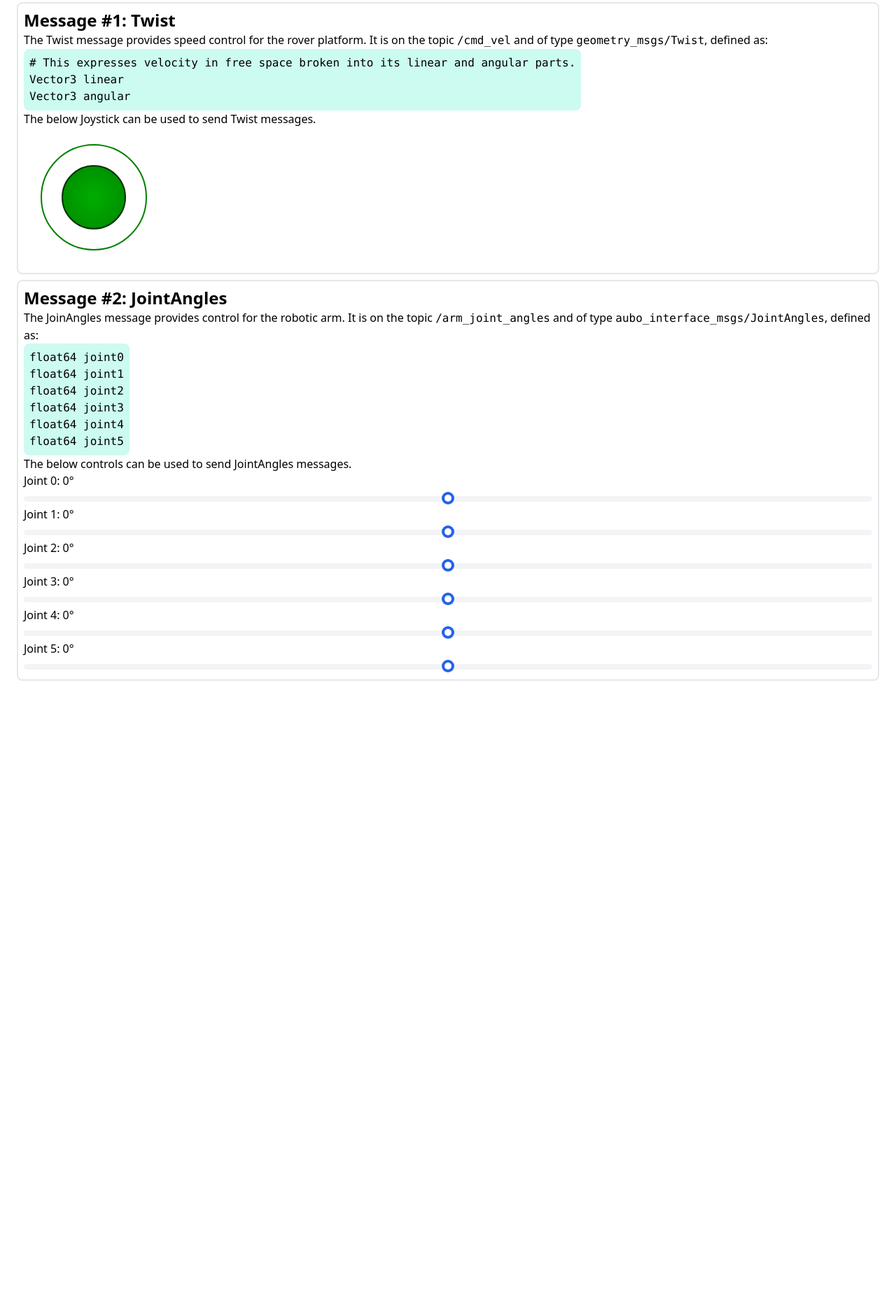
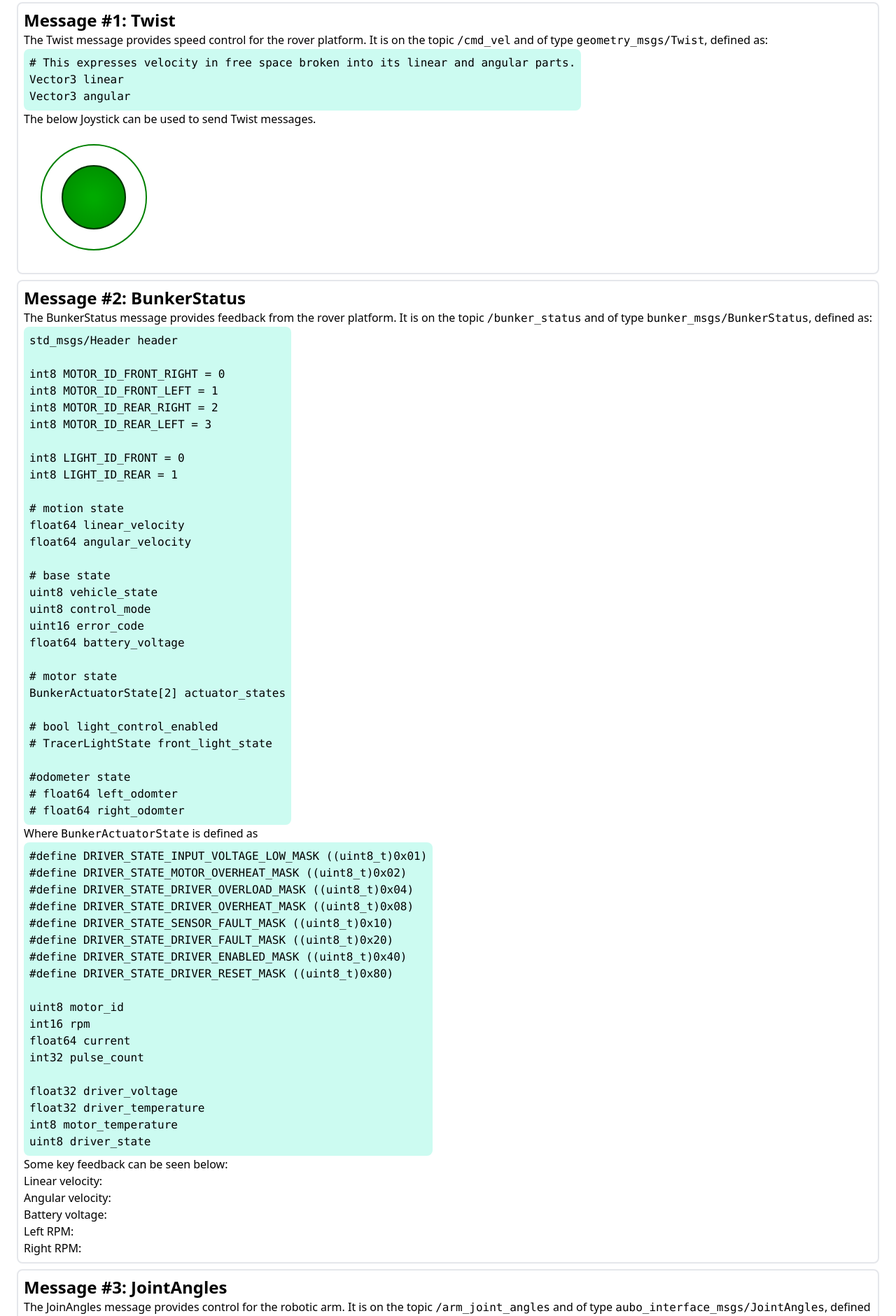
Before and after one commit to calebrodgers/robot_websocket_control, a plain HTML site: page index.html in a window 1280 px wide. Shown: the part 189-2070 px from the top of the page at 70% size. Before the commit the page ends 1186 px from the top, so only its background shows below. Drawn offline with Linux system fonts and the light colour scheme.

Commit message:
Add Bunker Status

```diff
--- a/index.html
+++ b/index.html
@@ -58,8 +58,79 @@ Vector3 angular</pre>
         <div id="joyDiv" style="width:200px; height:200px;"></div>
     </div>
 
+
     <div class="m-2 p-2 border-2 rounded-lg">
-        <h2 class="text-2xl font-bold">Message #2: JointAngles</h2>
+        <h2 class="text-2xl font-bold">Message #2: BunkerStatus</h2>
+        The BunkerStatus message provides feedback from the rover platform. It is on the topic
+        <code>/bunker_status</code> and of
+        type
+        <code>bunker_msgs/BunkerStatus</code>, defined as:
+        <pre class="bg-teal-100 p-2 rounded-lg w-fit">
+std_msgs/Header header
+
+int8 MOTOR_ID_FRONT_RIGHT = 0
+int8 MOTOR_ID_FRONT_LEFT = 1
+int8 MOTOR_ID_REAR_RIGHT = 2
+int8 MOTOR_ID_REAR_LEFT = 3
+
+int8 LIGHT_ID_FRONT = 0
+int8 LIGHT_ID_REAR = 1
+
+# motion state
+float64 linear_velocity
+float64 angular_velocity
+
+# base state
+uint8 vehicle_state
+uint8 control_mode
+uint16 error_code
+float64 battery_voltage
+
+# motor state
+BunkerActuatorState[2] actuator_states
+
+# bool light_control_enabled
+# TracerLightState front_light_state
+
+#odometer state
+# float64 left_odomter
+# float64 right_odomter</pre>
+
+        Where <code>BunkerActuatorState</code> is defined as
+
+        <pre class="bg-teal-100 p-2 rounded-lg w-fit">
+#define DRIVER_STATE_INPUT_VOLTAGE_LOW_MASK ((uint8_t)0x01)
+#define DRIVER_STATE_MOTOR_OVERHEAT_MASK ((uint8_t)0x02)
+#define DRIVER_STATE_DRIVER_OVERLOAD_MASK ((uint8_t)0x04)
+#define DRIVER_STATE_DRIVER_OVERHEAT_MASK ((uint8_t)0x08)
+#define DRIVER_STATE_SENSOR_FAULT_MASK ((uint8_t)0x10)
+#define DRIVER_STATE_DRIVER_FAULT_MASK ((uint8_t)0x20)
+#define DRIVER_STATE_DRIVER_ENABLED_MASK ((uint8_t)0x40)
+#define DRIVER_STATE_DRIVER_RESET_MASK ((uint8_t)0x80)
+
+uint8 motor_id
+int16 rpm
+float64 current
+int32 pulse_count
+
+float32 driver_voltage
+float32 driver_temperature
+int8 motor_temperature
+uint8 driver_state</pre>
+
+        <p>Some key feedback can be seen below: </p>
+        <p>Linear velocity: <span style="font-bold" id="bunker_status_linear_velocity"></span></p>
+        <p>Angular velocity: <span style="font-bold" id="bunker_status_angular_velocity"></span></p>
+        <p>Battery voltage: <span style="font-bold" id="bunker_status_battery_voltage"></span></p>
+        <p>Left RPM: <span style="font-bold" id="bunker_status_left_rpm"></span></p>
+        <p>Right RPM: <span style="font-bold" id="bunker_status_right_rpm"></span></p>
+    </div>
+
+
+
+
+    <div class="m-2 p-2 border-2 rounded-lg">
+        <h2 class="text-2xl font-bold">Message #3: JointAngles</h2>
         The JoinAngles message provides control for the robotic arm. It is on the topic <code>/arm_joint_angles</code>
         and of
         type
@@ -143,7 +214,7 @@ float64 joint5</pre>
 [&::-moz-range-track]:w-full
 [&::-moz-range-track]:h-2
 [&::-moz-range-track]:bg-gray-100
-[&::-moz-range-track]:rounded-full" id="slider1" min="-174" max="174" onmouseup="updateSliders()"
+[&::-moz-range-track]:rounded-full" id="slider1" min="-90" max="90" onmouseup="updateSliders()"
             ontouchend="updateSliders()">
 
         <label for="slider2">Joint 2: <span id="slider2feedback">0</span>&deg;</label>
@@ -294,7 +365,7 @@ float64 joint5</pre>
 [&::-moz-range-track]:rounded-full" id="slider5" min="-174" max="174" onmouseup="updateSliders()"
             ontouchend="updateSliders()">
 
-
+        <button onclick="zeroAngle()">Reset to Zero</button>
     </div>
 
 
@@ -303,7 +374,7 @@ float64 joint5</pre>
         // -----------------
 
         var ros = new ROSLIB.Ros({
-            url: 'ws://192.168.0.100:9090'
+            url: 'ws://192.168.0.101:9090'
         });
 
         ros.on('connection', function () {
@@ -321,6 +392,29 @@ float64 joint5</pre>
             document.getElementById("status").innerHTML = "Closed";
         });
 
+
+        bunker_status_listener = new ROSLIB.Topic({
+            ros,
+            name: "/bunker_status",
+            messageType: "bunker_msgs/BunkerStatus",
+        });
+
+        bunker_status_listener.subscribe((message) => {
+            // const ul = document.getElementById("messages");
+            // const newMessage = document.createElement("li");
+            // newMessage.appendChild(document.createTextNode(message.data));
+            // ul.appendChild(newMessage);
+            console.log(message);
+            document.getElementById("bunker_status_linear_velocity").innerHTML = message.linear_velocity;
+            document.getElementById("bunker_status_angular_velocity").innerHTML = message.angular_velocity;
+
+            document.getElementById("bunker_status_battery_voltage").innerHTML = message.battery_voltage;
+
+            document.getElementById("bunker_status_left_rpm").innerHTML = message.actuator_states[1].rpm;
+            document.getElementById("bunker_status_right_rpm").innerHTML = message.actuator_states[0].rpm;
+        });
+
+
         // Publishing a Topic
         // ------------------
 
@@ -332,9 +426,11 @@ float64 joint5</pre>
 
         var cmdAngle = new ROSLIB.Topic({
             ros: ros,
-            name: '/arm_joint_angles',
+            name: '/set_arm_joint_angles',
             messageType: 'aubo_interface_msgs/JointAngles'
         });
+
+
 
 
 
@@ -363,27 +459,38 @@ float64 joint5</pre>
             slider5feedback.innerHTML = slider5.value;
 
             var angles = new ROSLIB.Message({
-                joint0: slider0.value,
-                joint1: slider1.value,
-                joint2: slider2.value,
-                joint3: slider3.value,
-                joint4: slider4.value,
-                joint5: slider5.value
+                joint0: parseFloat(slider0.value),
+                joint1: parseFloat(slider1.value),
+                joint2: parseFloat(slider2.value),
+                joint3: parseFloat(slider3.value),
+                joint4: parseFloat(slider4.value),
+                joint5: parseFloat(slider5.value)
             });
             cmdAngle.publish(angles);
+        }
+
+        function zeroAngle() {
+            slider0.value = 0;
+            slider1.value = 0;
+            slider2.value = 0;
+            slider3.value = 0;
+            slider4.value = 0;
+            slider5.value = 0;
+
+            updateSliders();
         }
 
         setInterval(function () {
             var twist = new ROSLIB.Message({
                 linear: {
-                    x: parseFloat(joy.GetY() / 200),
+                    x: parseFloat(joy.GetY() / 500),
                     y: 0,
                     z: 0
                 },
                 angular: {
                     x: 0,
                     y: 0,
-                    z: -parseFloat(joy.GetX() / 200)
+                    z: -parseFloat(joy.GetX() / 500)
                 }
             });
             cmdVel.publish(twist);
```
